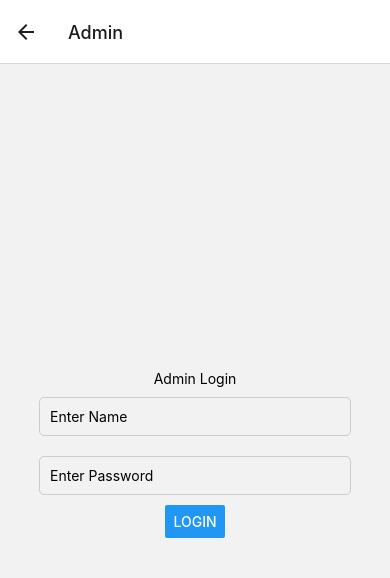
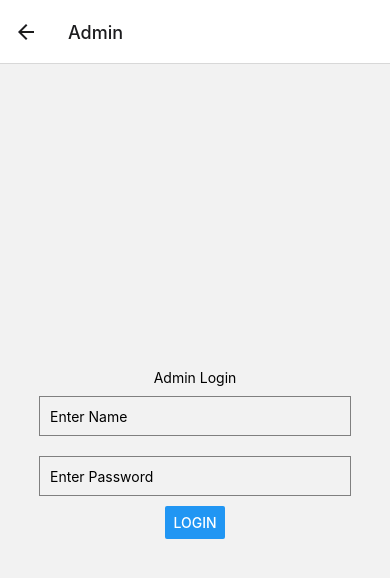
Before and after one commit to Jayasurya5454/Live-BusTracking-system, a React Native app in the folder BusTrack/: screen /Admin in a window 390 px wide. Shown: the top 578 px of the page. Built offline with nearby package versions, Linux system fonts and the light colour scheme.

Commit message:
added a admin dashbord

```diff
--- a/BusTrack/App.js
+++ b/BusTrack/App.js
@@ -1,5 +1,3 @@
-// App.js
-
 import React from 'react';
 import { NavigationContainer } from '@react-navigation/native';
 import { createStackNavigator } from '@react-navigation/stack';
@@ -7,6 +5,7 @@ import HomeScreen from './components/HomeScreen/HomeScreen';
 import StudentLogin from './components/StudentLogin/StudentLogin';
 import DriverLogin from './components/DriverLogin/DriverLogin';
 import AdminLogin from './components/AdminLogin/AdminLogin';
+import AdminDashboard from './components/AdminDashboard/AdminDashboard';
 
 const Stack = createStackNavigator();
 
@@ -18,6 +17,7 @@ const App = () => {
         <Stack.Screen name="Student" component={StudentLogin} />
         <Stack.Screen name="Driver" component={DriverLogin} />
         <Stack.Screen name="Admin" component={AdminLogin} />
+        <Stack.Screen name="AdminDashboard" component={AdminDashboard} />
       </Stack.Navigator>
     </NavigationContainer>
   );
--- /dev/null
+++ b/BusTrack/components/AdminDashboard/AdminDashboard.js
@@ -0,0 +1,24 @@
+// AdminDashboard.js
+
+import React from 'react';
+import { View, Text, TouchableOpacity } from 'react-native';
+import { useNavigation } from '@react-navigation/native';
+import styles from './AdminDashboardStyles'; // Import styles
+
+const AdminDashboard = () => {
+  const navigation = useNavigation();
+
+  return (
+    <View style={styles.container}>
+      <TouchableOpacity style={styles.card} onPress={() => navigation.navigate('BusView')}>
+        <Text style={styles.cardText}>Bus View</Text>
+      </TouchableOpacity>
+
+      <TouchableOpacity style={styles.card} onPress={() => navigation.navigate('AddRecord')}>
+        <Text style={styles.cardText}>Add Record</Text>
+      </TouchableOpacity>
+    </View>
+  );
+};
+
+export default AdminDashboard;
--- /dev/null
+++ b/BusTrack/components/AdminDashboard/AdminDashboardStyles.js
@@ -0,0 +1,28 @@
+// AdminDashboardStyles.js
+
+import { StyleSheet } from 'react-native';
+
+const styles = StyleSheet.create({
+  container: {
+    flex: 1,
+    flexDirection: 'row',
+    flexWrap: 'wrap',
+    alignItems: 'center',
+    justifyContent: 'center',
+    backgroundColor: 'lightgray',
+  },
+  card: {
+    width: 150,
+    height: 150,
+    borderRadius: 10,
+    margin: 10,
+    justifyContent: 'center',
+    alignItems: 'center',
+    backgroundColor: '#ffc107', // Adjust colors as needed
+  },
+  cardText: {
+    fontSize: 20,
+  },
+});
+
+export default styles;
--- a/BusTrack/components/AdminLogin/AdminLogin.js
+++ b/BusTrack/components/AdminLogin/AdminLogin.js
@@ -1,21 +1,43 @@
 // AdminLogin.js
 
-import React from 'react';
-import { View, Text, TextInput, Button } from 'react-native';
+import React, { useState } from 'react';
+import { View, Text, TextInput, Button, Alert } from 'react-native';
+import { useNavigation } from '@react-navigation/native';
 import styles from './AdminLoginStyles';
 
 const AdminLogin = () => {
+  const navigation = useNavigation();
+  const [name, setName] = useState('');
+  const [password, setPassword] = useState('');
+
   // Handle login logic here
   const handleLogin = () => {
-    // Implement your login logic here
-    console.log('Admin login button pressed');
+    if (name.trim() === '' || password.trim() === '') {
+      Alert.alert('Error', 'Please enter both name and password');
+    } else {
+      // Implement your login logic here
+      console.log('Admin login button pressed');
+      // If login is successful, navigate to AdminDashboard
+      navigation.navigate('AdminDashboard');
+    }
   };
 
   return (
     <View style={styles.container}>
       <Text>Admin Login</Text>
-      <TextInput placeholder="Enter Name" style={styles.input} />
-      <TextInput placeholder="Enter Password" secureTextEntry={true} style={styles.input} />
+      <TextInput
+        placeholder="Enter Name"
+        style={styles.input}
+        value={name}
+        onChangeText={setName}
+      />
+      <TextInput
+        placeholder="Enter Password"
+        secureTextEntry={true}
+        style={styles.input}
+        value={password}
+        onChangeText={setPassword}
+      />
       <Button title="Login" onPress={handleLogin} />
     </View>
   );
--- a/BusTrack/components/AdminLogin/AdminLoginStyles.js
+++ b/BusTrack/components/AdminLogin/AdminLoginStyles.js
@@ -9,14 +9,13 @@ const styles = StyleSheet.create({
     alignItems: 'center',
   },
   input: {
+    width: '80%',
+    height: 40,
     borderWidth: 1,
-    borderColor: '#ccc',
-    borderRadius: 5,
-    padding: 10,
+    borderColor: 'gray',
     marginVertical: 10,
-    width: '80%',
+    paddingHorizontal: 10,
   },
-  // Add more styles as needed
 });
 
 export default styles;
```
